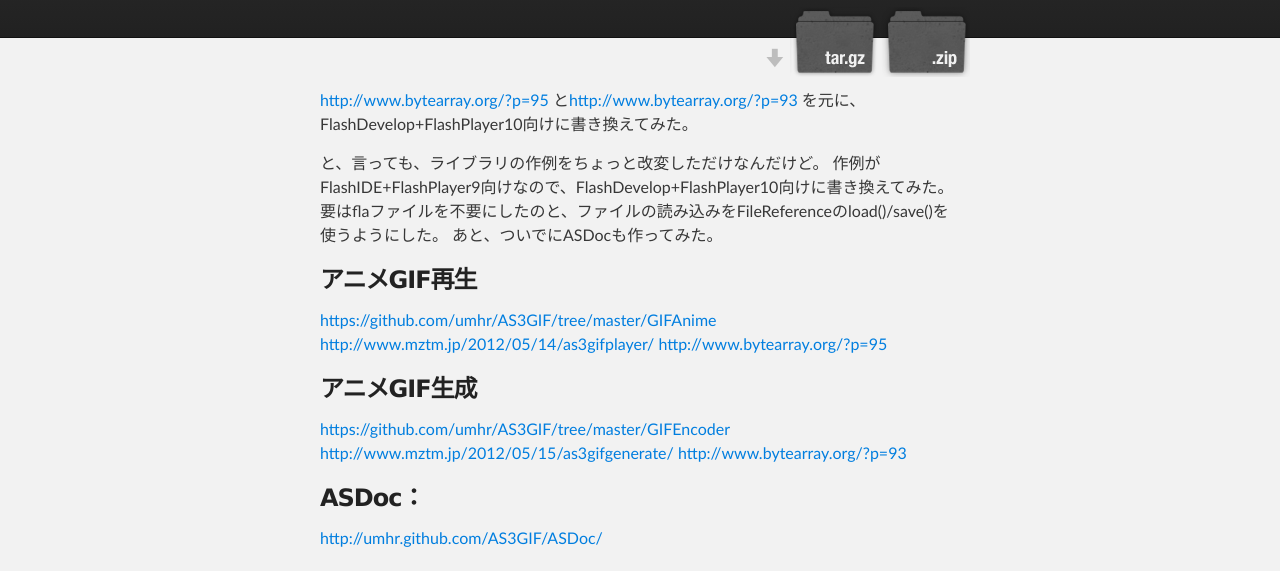
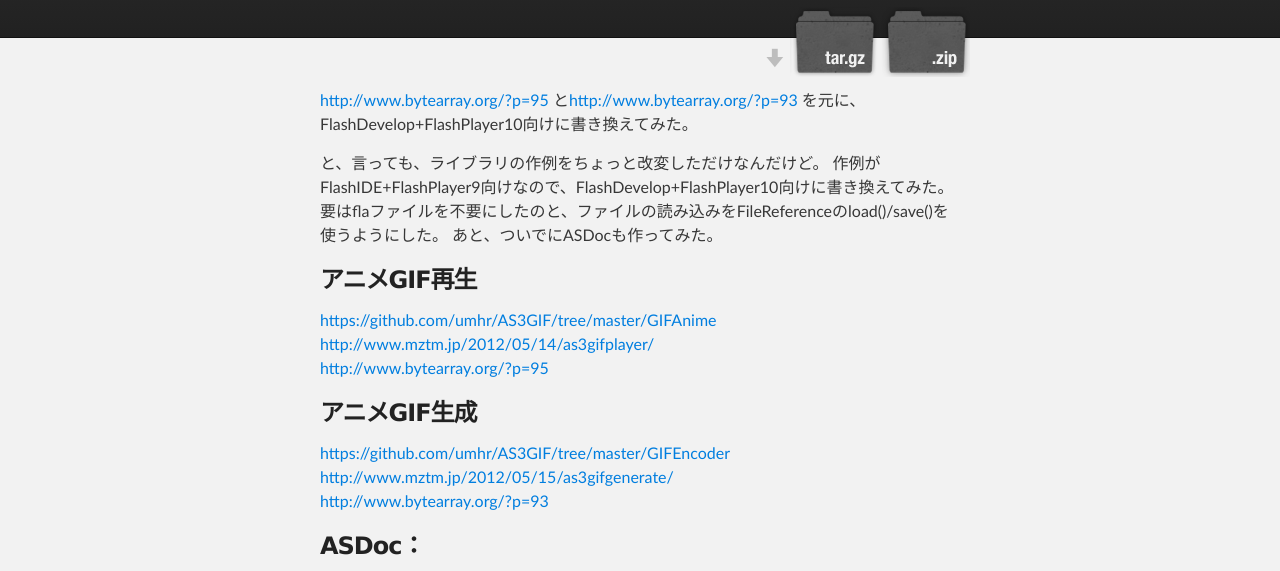
Before and after one commit to umhr/AS3GIF, a plain HTML site: page index.html in a window 1280 px wide. Shown: the part 208-779 px from the top of the page. Drawn offline with Linux system fonts and the light colour scheme.

Commit message:
改行位置調整

```diff
--- a/index.html
+++ b/index.html
@@ -42,14 +42,14 @@
 
 <h3>アニメGIF再生</h3>
 
-<p><a href="https://github.com/umhr/AS3GIF/tree/master/GIFAnime">https://github.com/umhr/AS3GIF/tree/master/GIFAnime</a>
-<a href="http://www.mztm.jp/2012/05/14/as3gifplayer/">http://www.mztm.jp/2012/05/14/as3gifplayer/</a>
+<p><a href="https://github.com/umhr/AS3GIF/tree/master/GIFAnime">https://github.com/umhr/AS3GIF/tree/master/GIFAnime</a><br />
+<a href="http://www.mztm.jp/2012/05/14/as3gifplayer/">http://www.mztm.jp/2012/05/14/as3gifplayer/</a><br />
 <a href="http://www.bytearray.org/?p=95">http://www.bytearray.org/?p=95</a></p>
 
 <h3>アニメGIF生成</h3>
 
-<p><a href="https://github.com/umhr/AS3GIF/tree/master/GIFEncoder">https://github.com/umhr/AS3GIF/tree/master/GIFEncoder</a>
-<a href="http://www.mztm.jp/2012/05/15/as3gifgenerate/">http://www.mztm.jp/2012/05/15/as3gifgenerate/</a>
+<p><a href="https://github.com/umhr/AS3GIF/tree/master/GIFEncoder">https://github.com/umhr/AS3GIF/tree/master/GIFEncoder</a><br />
+<a href="http://www.mztm.jp/2012/05/15/as3gifgenerate/">http://www.mztm.jp/2012/05/15/as3gifgenerate/</a><br />
 <a href="http://www.bytearray.org/?p=93">http://www.bytearray.org/?p=93</a></p>
 
 <h3>ASDoc：</h3>
```
